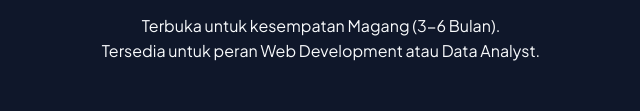
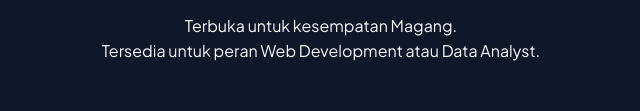
Before and after one commit to UsmanJaelani/portofolio, a plain HTML site: page index.html in a window 1280 px wide. Shown: the part 4363-4474 px from the top of the page, without its empty margins (319-959 px from the left). Drawn offline with Linux system fonts and the light colour scheme.

Commit message:
index.html

```diff
--- a/index.html
+++ b/index.html
@@ -266,7 +266,7 @@
         <section id="contact" class="slide center-layout contact-section">
             <h2 class="section-title fade-up">Siap Berkontribusi.</h2>
             <p class="contact-sub fade-up delay-1">Terbuka untuk kesempatan
-                Magang (3-6 Bulan).<br>Tersedia untuk peran Web Development atau
+                Magang.<br>Tersedia untuk peran Web Development atau
                 Data Analyst.</p>
 
             <div class="contact-links fade-up delay-2">
@@ -508,4 +508,5 @@
 
         <script src="script.js"></script>
     </body>
+
 </html>
```
